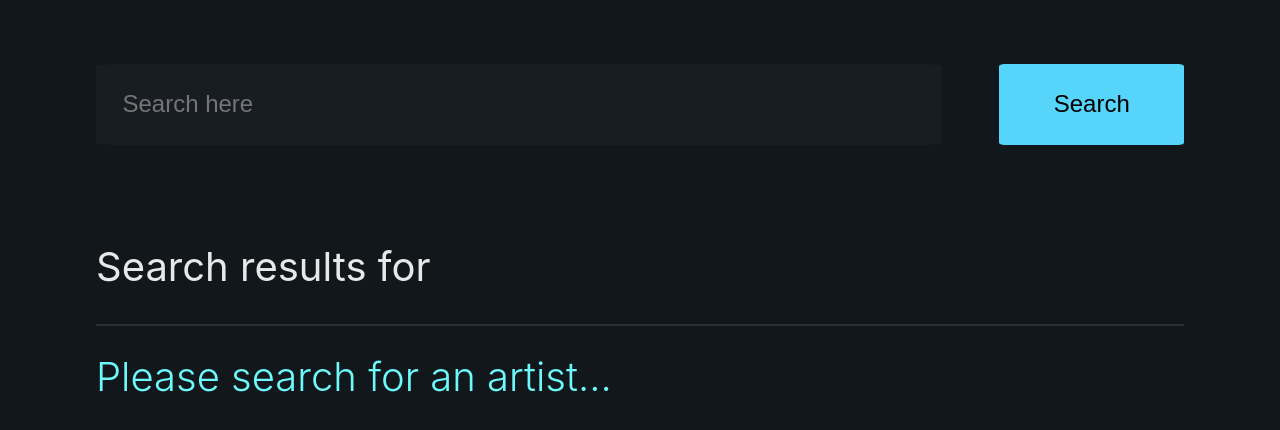
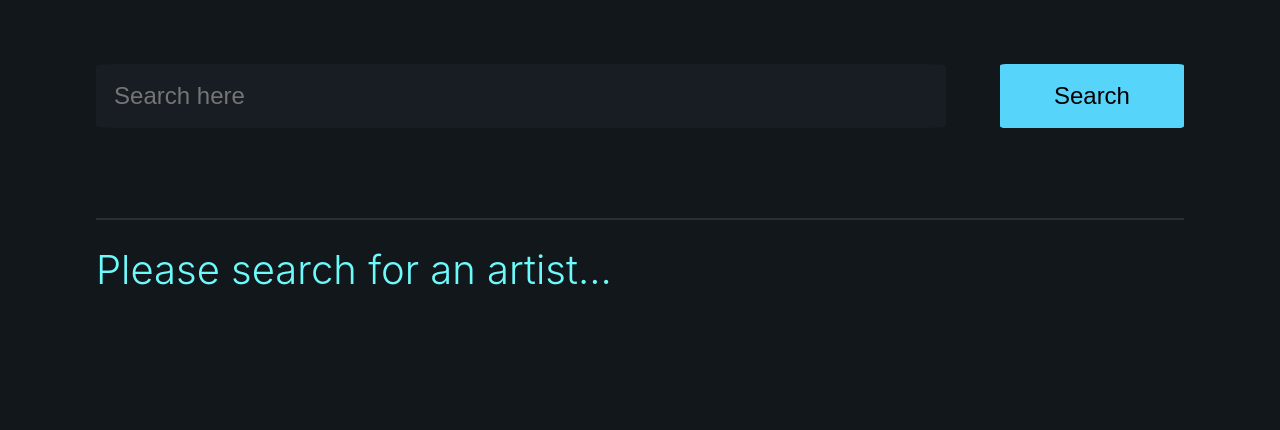
Before and after one commit to RemanoVictor/deezerapp, a React (Create React App) app: page / in a window 1280 px wide. Shown: the top 430 px of the page. Built offline with nearby package versions, Linux system fonts and the light colour scheme.

Commit message:
added accurate styling to album cards

```diff
--- a/src/components/album_card.js
+++ b/src/components/album_card.js
@@ -19,11 +19,10 @@ const AlbumCard = ({ title, img, id, getAlbumData }) => {
       </div>
 
       <div className="titleContainer">
-        <h2>{title.length > 30 ? `${title.substring(0, 30)}...` : title}</h2>
+        <button className="seeTracklist" onClick={getTrackData}>
+          <h2>{title.length > 30 ? `${title.substring(0, 30)}...` : title}</h2>
+        </button>
       </div>
-      <button className="seeTracklist" onClick={getTrackData}>
-        View tracklist
-      </button>
     </div>
   );
 };
--- a/src/pages/Home.js
+++ b/src/pages/Home.js
@@ -96,7 +96,7 @@ export default function Home() {
 
       <div className="queryResult">
         {searchQuery === "" ? (
-          <h2>Search results for</h2>
+          <p></p>
         ) : (
           <h2>Search results for "{searchQuery}"</h2>
         )}
--- a/src/scss/albumcard.scss
+++ b/src/scss/albumcard.scss
@@ -6,24 +6,18 @@
     width: 80%;
     margin: 3%;
 
-    .titleContainer {
-        padding: 1%;
-        width: 100%;
-        margin: auto;
-        text-align: center;
-    }
+    .seeTracklist {
+        background: none;
+        border: none;
 
-    .seeTracklist {
-        background-color: rgb(87, 212, 249);
-        padding: 2%;
-        border-radius: 3%;
-        border: none;
-        font-size: 1.5em;
-
+        h2 {
+            color: rgb(109, 250, 251);
+        }
     }
 
     .seeTracklist:hover {
-        border: 1px solid white;
+        // border-bottom: 1px solid white;
+        text-decoration: underline white;
         cursor: pointer
     }
 }
--- a/src/scss/home.scss
+++ b/src/scss/home.scss
@@ -21,7 +21,7 @@
         }
 
         .searchInput {
-            padding: 3%;
+            padding: 2%;
             width: 90%;
             background-color: rgb(23, 29, 35);
             border: none;
@@ -31,13 +31,18 @@
         }
 
         .submitButton {
-            padding: 2%;
+            padding: 0.9%;
             width: 20%;
-            margin-left: 2%;
             font-size: 1.5em;
             background-color: rgb(87, 212, 249);
             border-radius: 3%;
             border: none;
+
+        }
+
+        .submitButton:hover {
+            cursor: pointer;
+            border: 3px solid white;
         }
     }
 
```
